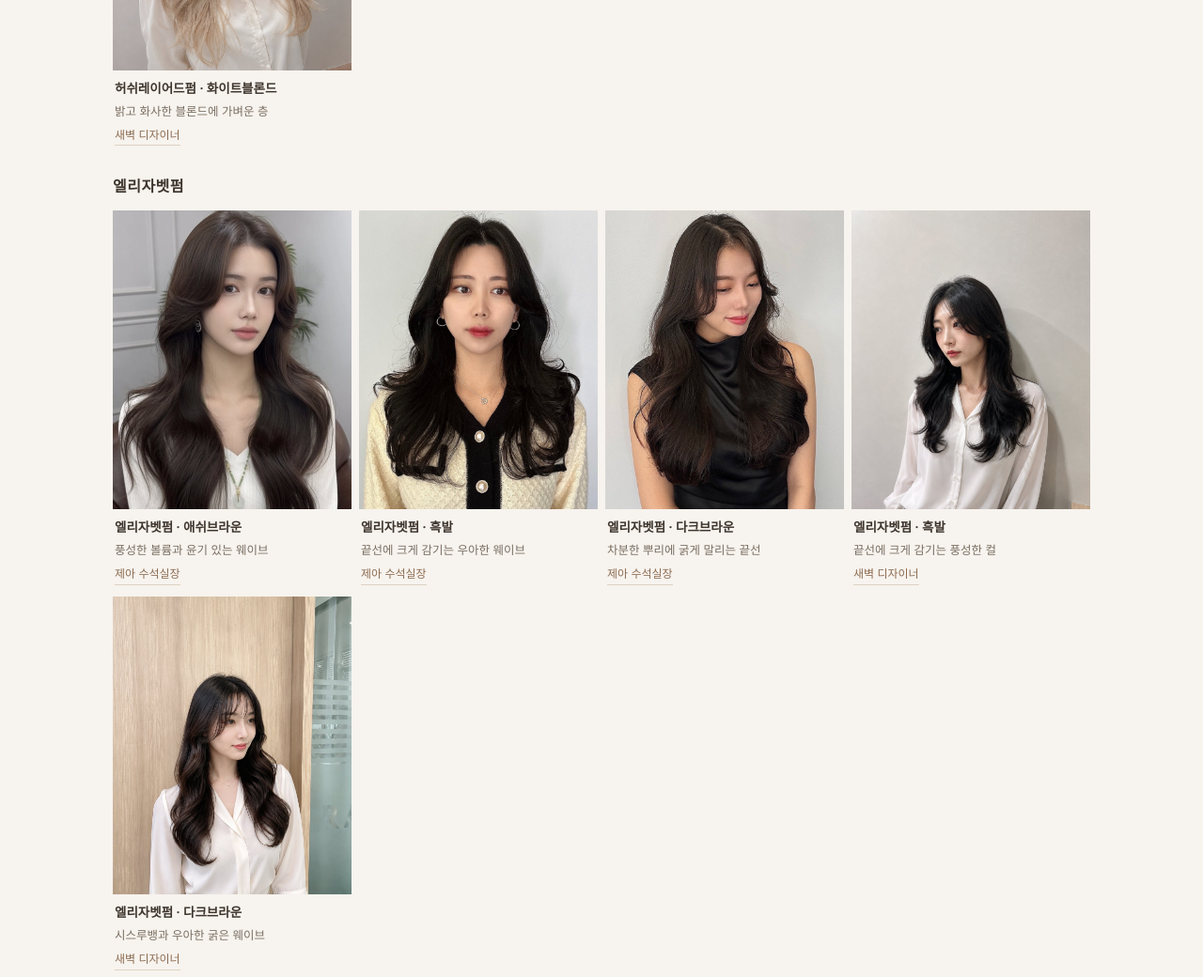
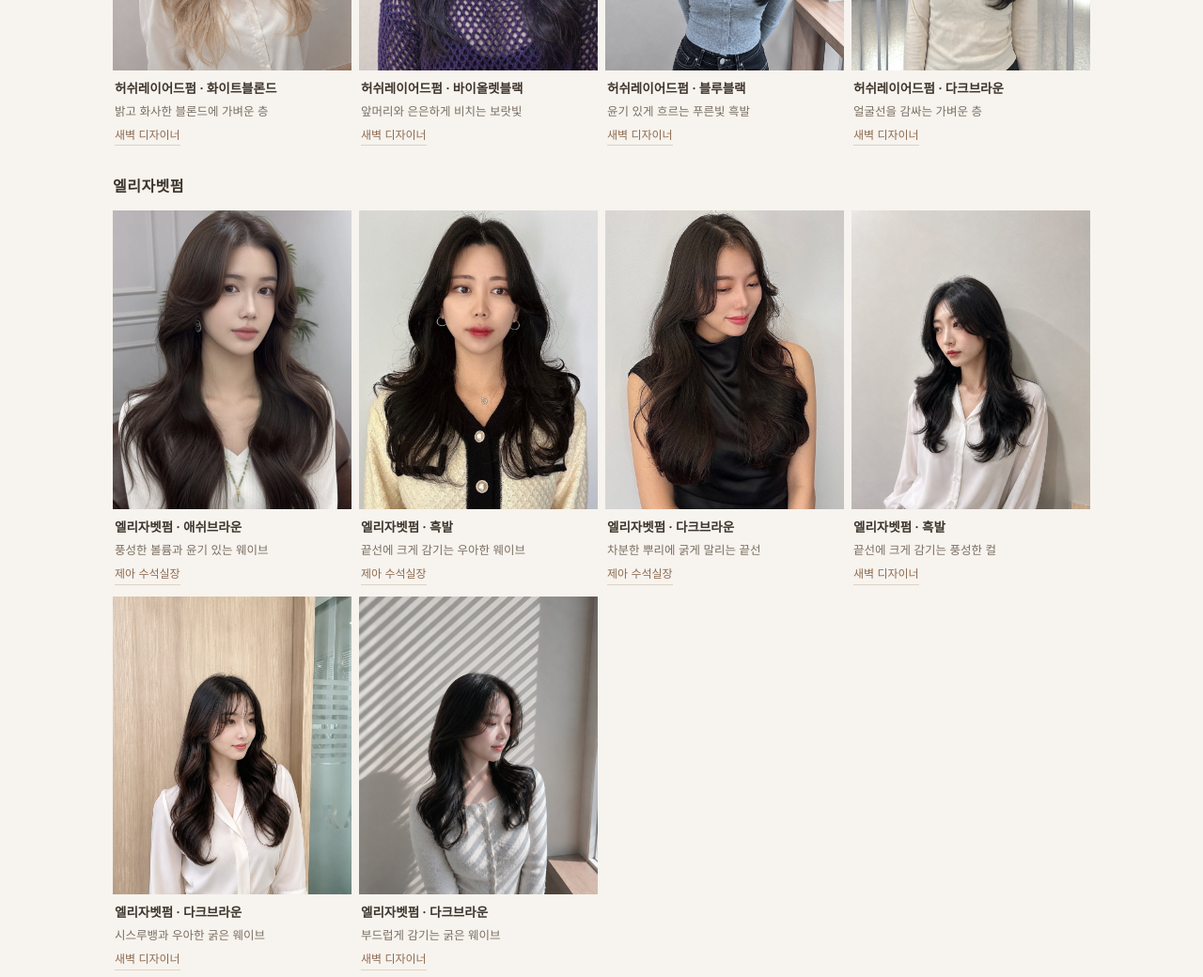
Before and after one commit to sunyoung76561-spec/riahn-anyang, a plain HTML site: page perm/index.html in a window 1280 px wide. Shown: the part 8700-9740 px from the top of the page at 94% size. Drawn offline with Linux system fonts and the light colour scheme.

Commit message:
펌 페이지: 새벽 디자이너 사진 추가

```diff
--- a/perm/index.html
+++ b/perm/index.html
@@ -456,6 +456,9 @@
       <figure><img class="sty" src="../images/styles/bo-hl-black.jpg" alt="안양 미용실 리안헤어 안양일번가점 허쉬레이어드펌 · 흑발 - 새벽 디자이너" width="1000" height="1000" loading="lazy"><figcaption><b>허쉬레이어드펌 · 흑발</b>얼굴선을 감싸고 길게 흐르는 층<a class="by" href="../designers/#saebyeok">새벽 디자이너</a></figcaption></figure>
       <figure><img class="sty" src="../images/styles/bo-hl-black2.jpg" alt="안양 미용실 리안헤어 안양일번가점 허쉬레이어드펌 · 흑발 옆모습 - 새벽 디자이너" width="1000" height="1336" loading="lazy"><figcaption><b>허쉬레이어드펌 · 흑발 옆모습</b>가볍게 흐트러지는 층과 볼륨<a class="by" href="../designers/#saebyeok">새벽 디자이너</a></figcaption></figure>
       <figure><img class="sty" src="../images/styles/bo-blonde.jpg" alt="안양 미용실 리안헤어 안양일번가점 허쉬레이어드펌 · 화이트블론드 - 새벽 디자이너" width="1000" height="1333" loading="lazy"><figcaption><b>허쉬레이어드펌 · 화이트블론드</b>밝고 화사한 블론드에 가벼운 층<a class="by" href="../designers/#saebyeok">새벽 디자이너</a></figcaption></figure>
+      <figure><img class="sty" src="../images/styles/sb-hl-violet.jpg" alt="안양 미용실 리안헤어 안양일번가점 허쉬레이어드펌 · 바이올렛블랙 - 새벽 디자이너" width="1000" height="1230" loading="lazy"><figcaption><b>허쉬레이어드펌 · 바이올렛블랙</b>앞머리와 은은하게 비치는 보랏빛<a class="by" href="../designers/#saebyeok">새벽 디자이너</a></figcaption></figure>
+      <figure><img class="sty" src="../images/styles/sb-hl-blueblack.jpg" alt="안양 미용실 리안헤어 안양일번가점 허쉬레이어드펌 · 블루블랙 - 새벽 디자이너" width="1000" height="1333" loading="lazy"><figcaption><b>허쉬레이어드펌 · 블루블랙</b>윤기 있게 흐르는 푸른빛 흑발<a class="by" href="../designers/#saebyeok">새벽 디자이너</a></figcaption></figure>
+      <figure><img class="sty" src="../images/styles/sb-hl-dark.jpg" alt="안양 미용실 리안헤어 안양일번가점 허쉬레이어드펌 · 다크브라운 - 새벽 디자이너" width="1000" height="1334" loading="lazy"><figcaption><b>허쉬레이어드펌 · 다크브라운</b>얼굴선을 감싸는 가벼운 층<a class="by" href="../designers/#saebyeok">새벽 디자이너</a></figcaption></figure>
     </div>
     <h3 class="style-sub">엘리자벳펌</h3>
     <div class="gallery-grid">
@@ -464,6 +467,7 @@
       <figure><img class="sty" src="../images/styles/je-hush-long.jpg" alt="안양 미용실 리안헤어 안양일번가점 엘리자벳펌 · 다크브라운 - 제아 수석실장" width="1000" height="1000" loading="lazy"><figcaption><b>엘리자벳펌 · 다크브라운</b>차분한 뿌리에 굵게 말리는 끝선<a class="by" href="../designers/#jea">제아 수석실장</a></figcaption></figure>
       <figure><img class="sty" src="../images/styles/bo-el-black.jpg" alt="안양 미용실 리안헤어 안양일번가점 엘리자벳펌 · 흑발 - 새벽 디자이너" width="1000" height="1333" loading="lazy"><figcaption><b>엘리자벳펌 · 흑발</b>끝선에 크게 감기는 풍성한 컬<a class="by" href="../designers/#saebyeok">새벽 디자이너</a></figcaption></figure>
       <figure><img class="sty" src="../images/styles/bo-el-dark.jpg" alt="안양 미용실 리안헤어 안양일번가점 엘리자벳펌 · 다크브라운 - 새벽 디자이너" width="1000" height="1250" loading="lazy"><figcaption><b>엘리자벳펌 · 다크브라운</b>시스루뱅과 우아한 굵은 웨이브<a class="by" href="../designers/#saebyeok">새벽 디자이너</a></figcaption></figure>
+      <figure><img class="sty" src="../images/styles/sb-el-dark.jpg" alt="안양 미용실 리안헤어 안양일번가점 엘리자벳펌 · 다크브라운 - 새벽 디자이너" width="1000" height="1502" loading="lazy"><figcaption><b>엘리자벳펌 · 다크브라운</b>부드럽게 감기는 굵은 웨이브<a class="by" href="../designers/#saebyeok">새벽 디자이너</a></figcaption></figure>
     </div>
     <h3 class="style-sub">글레이스펌</h3>
     <div class="gallery-grid">
@@ -471,6 +475,7 @@
       <figure><img class="sty" src="../images/styles/je-hl-store.jpg" alt="안양 미용실 리안헤어 안양일번가점 글레이스펌 · 내추럴브라운 - 제아 수석실장" width="1000" height="1500" loading="lazy"><figcaption><b>글레이스펌 · 내추럴브라운</b>얼굴을 감싸는 매끈한 컬<a class="by" href="../designers/#jea">제아 수석실장</a></figcaption></figure>
       <figure><img class="sty" src="../images/styles/je-hl-mocha.jpg" alt="안양 미용실 리안헤어 안양일번가점 글레이스펌 · 모카브라운 - 제아 수석실장" width="1000" height="1333" loading="lazy"><figcaption><b>글레이스펌 · 모카브라운</b>반짝이는 결에 자연스러운 웨이브<a class="by" href="../designers/#jea">제아 수석실장</a></figcaption></figure>
       <figure><img class="sty" src="../images/styles/bo-gl-dark.jpg" alt="안양 미용실 리안헤어 안양일번가점 글레이스펌 · 다크브라운 - 새벽 디자이너" width="1000" height="1333" loading="lazy"><figcaption><b>글레이스펌 · 다크브라운</b>윤기 있게 떨어지는 부드러운 결<a class="by" href="../designers/#saebyeok">새벽 디자이너</a></figcaption></figure>
+      <figure><img class="sty" src="../images/styles/sb-gl-black.jpg" alt="안양 미용실 리안헤어 안양일번가점 글레이스펌 · 흑발 - 새벽 디자이너" width="1000" height="1250" loading="lazy"><figcaption><b>글레이스펌 · 흑발</b>윤기 있게 흐르는 자연스러운 웨이브<a class="by" href="../designers/#saebyeok">새벽 디자이너</a></figcaption></figure>
     </div>
     <h3 class="style-sub">레이어드C컬펌</h3>
     <div class="gallery-grid">
```
